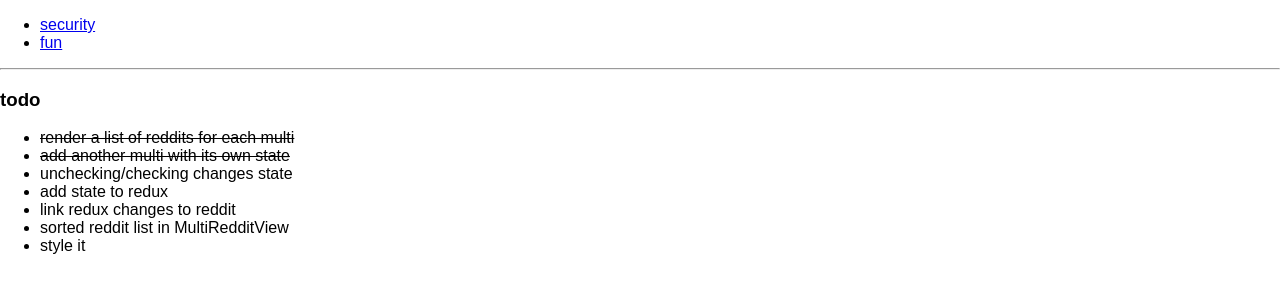
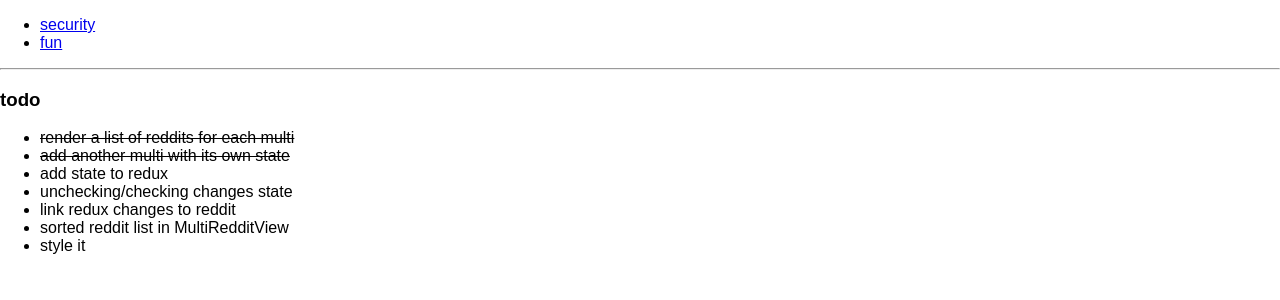
Before and after one commit to igorfrenkel/multi-reddit-sort, a React (Create React App) app: page / in a window 1280 px wide. Shown: the top 300 px of the page. Built offline with nearby package versions, Linux system fonts and the light colour scheme.

Commit message:
Update todo priorities

```diff
--- a/src/App.js
+++ b/src/App.js
@@ -58,8 +58,8 @@ class App extends Component {
           <ul>
             <li><strike>render a list of reddits for each multi</strike></li>
             <li><strike>add another multi with its own state</strike></li>
+            <li>add state to redux</li>
             <li>unchecking/checking changes state</li>
-            <li>add state to redux</li>
             <li>link redux changes to reddit</li>
             <li>sorted reddit list in MultiRedditView</li>
             <li>style it</li>
```
